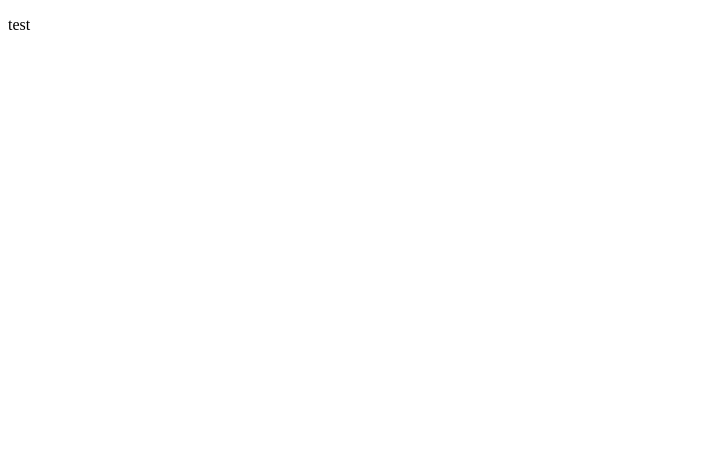
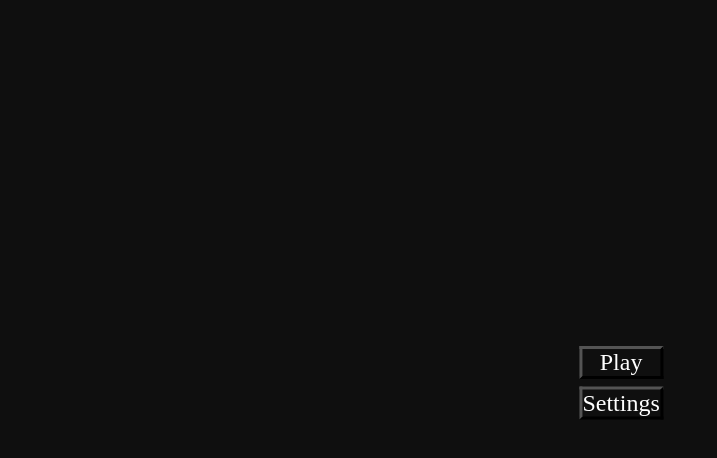
Before and after one commit to JulienP58/space_invaders_web, a plain HTML site: page index.html in a window 1280 px wide. Shown: the whole page, without its empty margins (0-717 px from the left). Drawn offline with Linux system fonts and the light colour scheme.

Commit message:
[ADD] add some styles and the two buttons (no effect again)

```diff
--- a/index.html
+++ b/index.html
@@ -4,8 +4,12 @@
     <meta charset="UTF-8">
     <meta name="viewport" content="width=device-width, initial-scale=1.0">
     <title>Space invaders</title>
+    <link rel="stylesheet" href="style.css">
 </head>
 <body>
-    <p>test</p>
+    <div class = "buttons">
+        <button class = "button_play">Play</button>
+        <button class="button_settings">Settings</button>
+    </div>
 </body>
 </html>
--- /dev/null
+++ b/style.css
@@ -0,0 +1,36 @@
+* {
+    margin: 0;
+    padding: 0;
+    box-sizing: border-box;
+    line-height: inherit;
+    color: inherit;
+    font: inherit;
+}
+
+body {
+    background-color: #0f0f0f;
+}
+
+.buttons {
+    display: flex;
+    flex-direction: column;
+    position: absolute;
+    top: 50%;
+    left: 50%;
+    transform: translate(-50%, -50%);
+    padding: 10px;
+    scale: 1.5;
+}
+
+.buttons button {
+    background: none;
+    color: white;
+}
+
+.buttons button:hover {
+    transform: scale(1.1);
+}
+
+.button_settings {
+    margin-top: 5px;
+}
```
